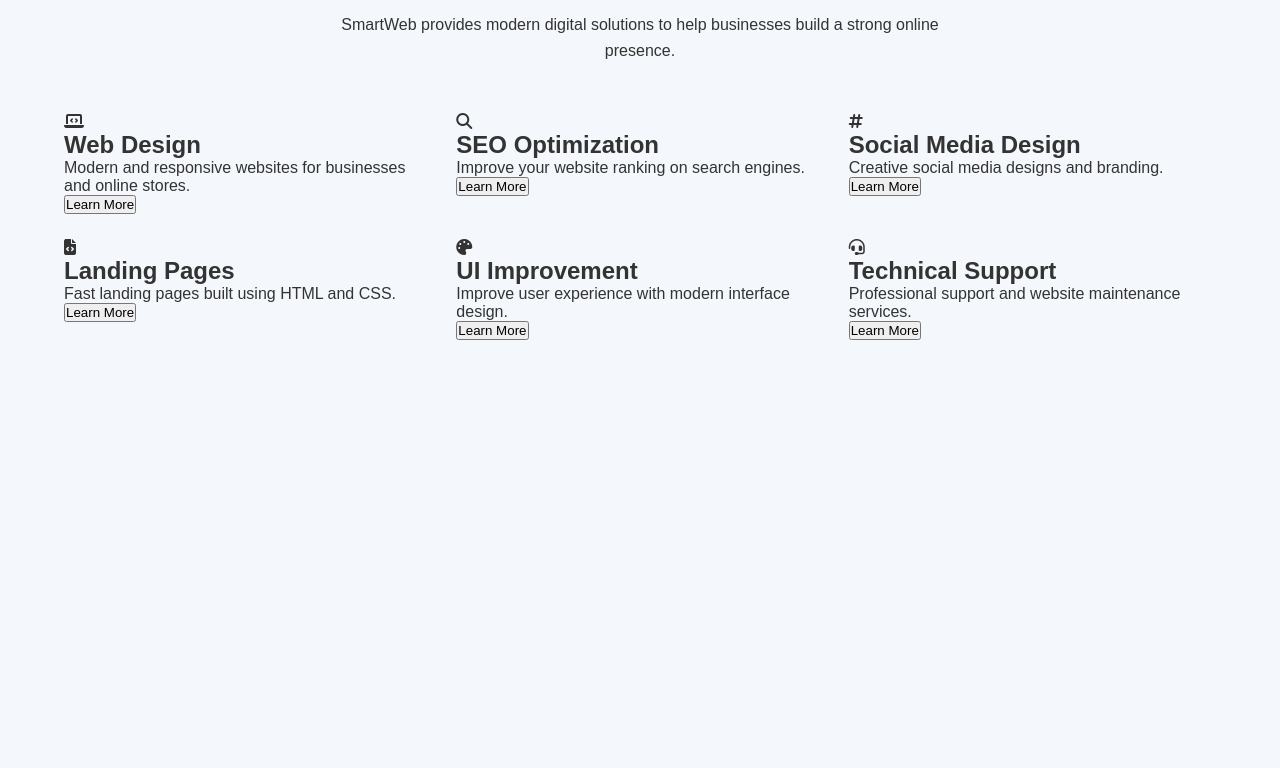
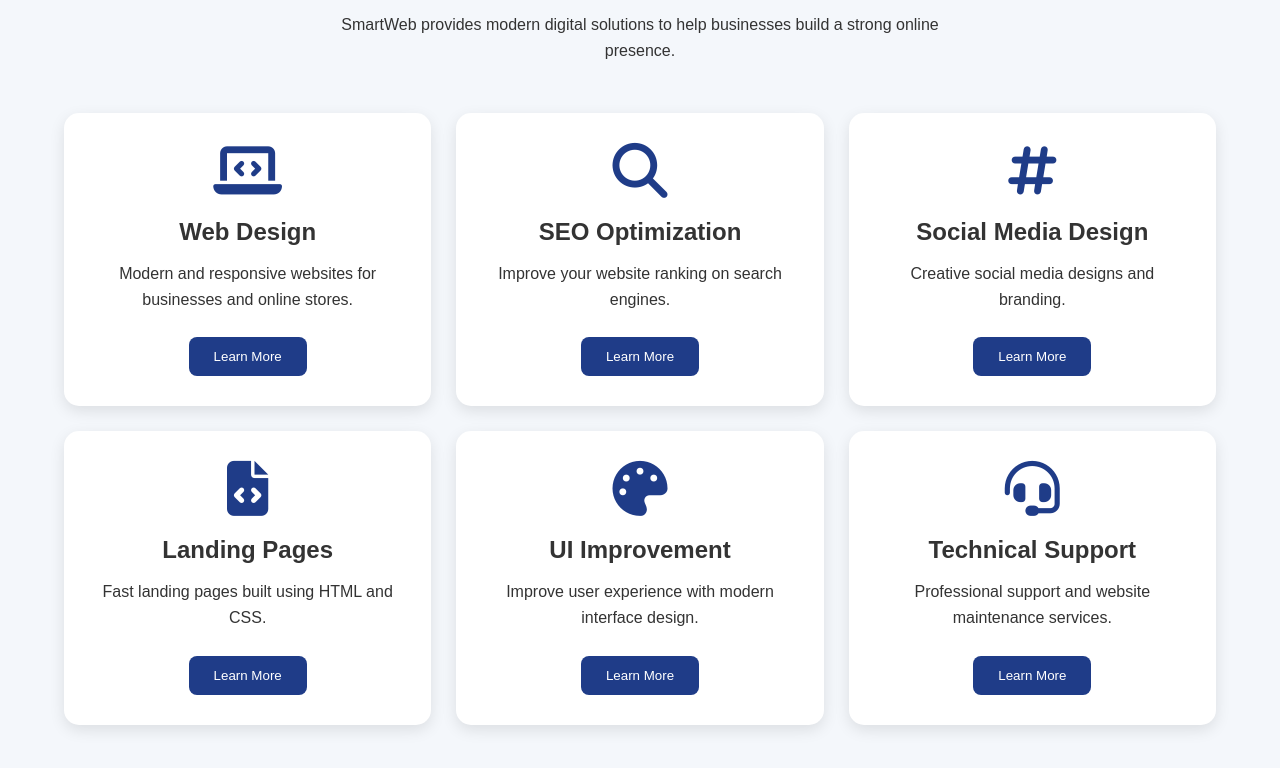
Before and after one commit to Alzhraa-Amayreh/services-card, a plain HTML site: page index.html in a window 1280 px wide. Shown: the part 118-886 px from the top of the page. Before the commit the page ends 800 px from the top, so only its background shows below. Drawn offline with Linux system fonts and the light colour scheme.

Commit message:
card styling

```diff
--- a/style.css
+++ b/style.css
@@ -49,3 +49,72 @@
 
     gap:25px;
 }
+.service-card{
+
+    background:white;
+
+    padding:30px;
+
+    border-radius:15px;
+
+    text-align:center;
+
+    box-shadow:0 5px 15px var(--color-shadow);
+
+    transition:.3s;
+}
+.service-card:hover{
+
+    transform:translateY(-8px);
+
+    box-shadow:0 12px 25px var(--color-shadow);
+
+}
+.service-icon{
+
+    font-size:55px;
+
+    color:var(--color-primary);
+
+    margin-bottom:20px;
+
+}
+.service-title{
+
+    font-size:24px;
+
+    margin-bottom:15px;
+
+}
+
+.service-description{
+
+    color:var(--color-text-dark);
+
+    line-height:1.6;
+
+    margin-bottom:25px;
+
+}
+.service-button{
+
+    background:var(--color-primary);
+
+    color:white;
+
+    border:none;
+
+    padding:12px 25px;
+
+    border-radius:8px;
+
+    cursor:pointer;
+
+    transition:.3s;
+
+}
+.service-button:hover{
+
+    background:var(--color-shadow-hover)
+
+}
```
